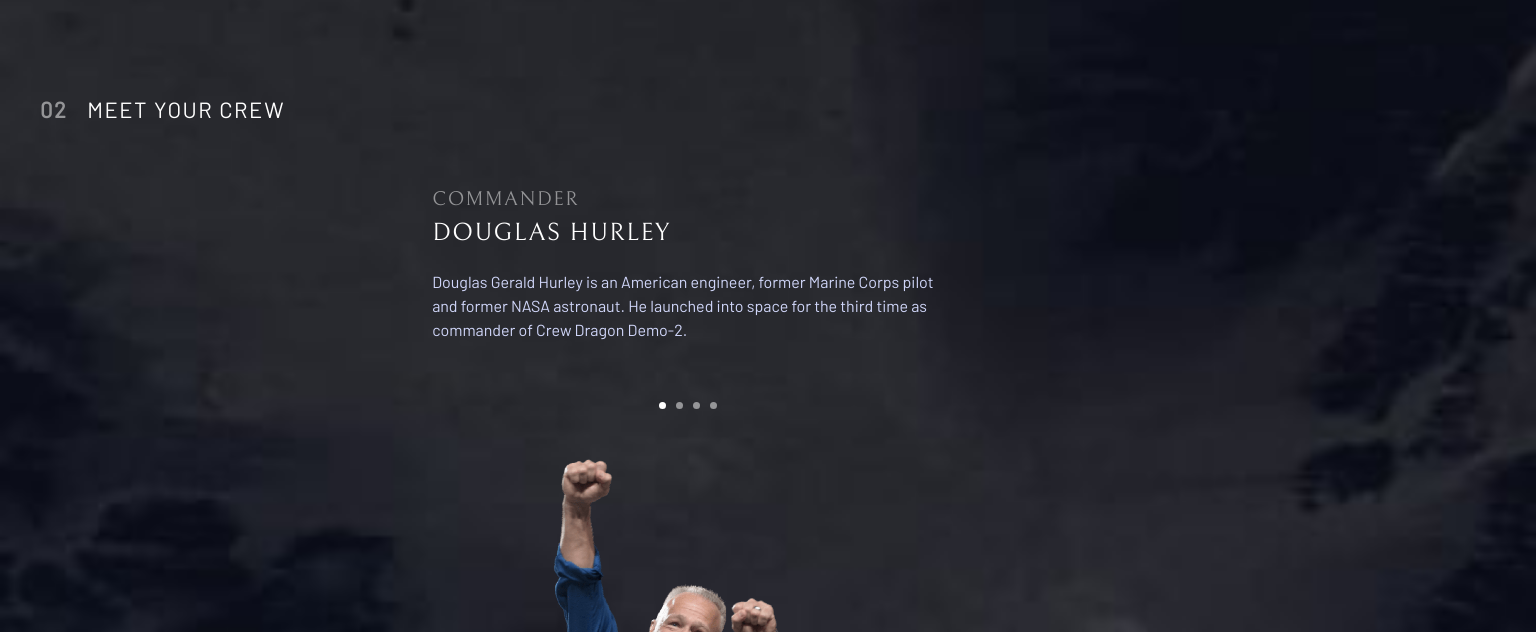
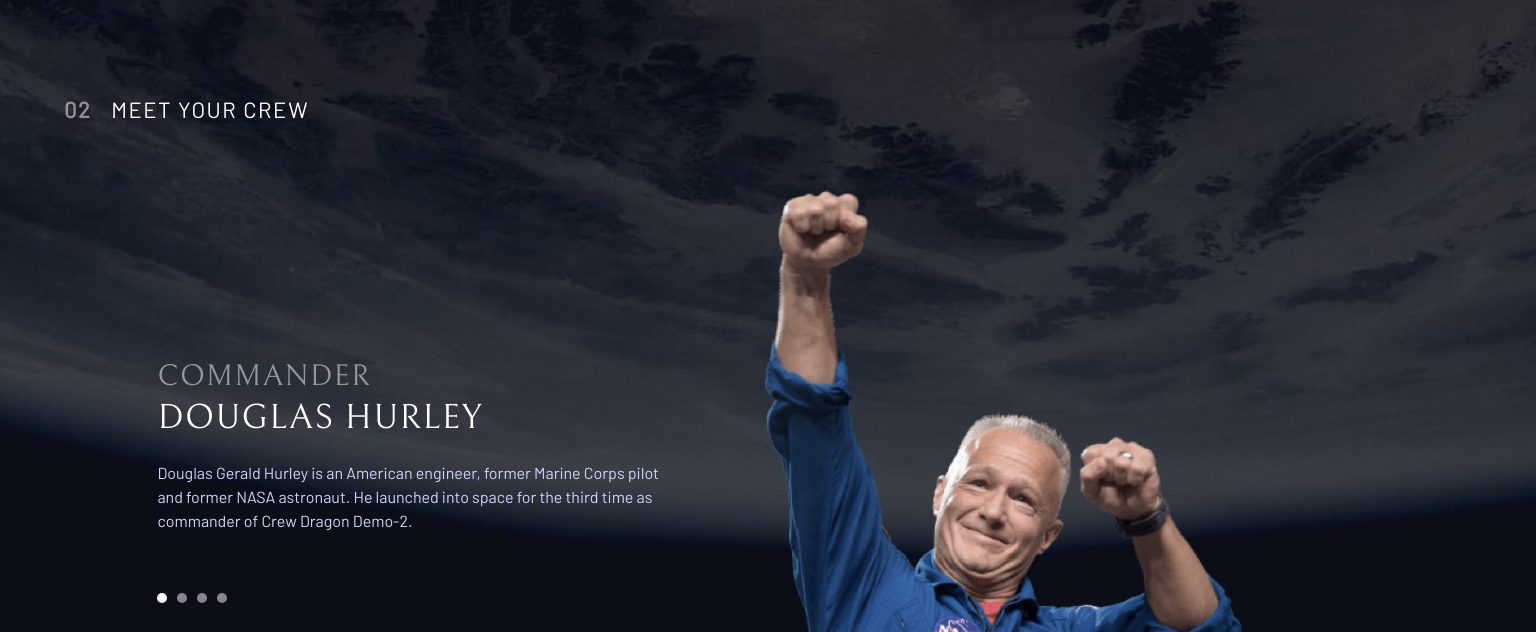
Before and after one commit to lasha-abuladze/space-tourism, a website: page index.html in a window 1536 px wide. Shown: the part 152-784 px from the top of the page. Drawn offline with Linux system fonts and the light colour scheme.

Commit message:
style(section-crew): finalize full responsiveness

```diff
--- a/app/main.scss
+++ b/app/main.scss
@@ -571,6 +571,37 @@
                 }
 
             }
+
+            .section--meet-crew {
+                background-image: url(./assets/crew/background-crew-tablet.jpg);
+
+                figure {
+                    .hero-img {
+                        width: 400px;
+                    }
+
+                    figcaption {
+                        margin-bottom: 70px;
+
+                        h1 {
+                            font-size: 30px;
+
+                            span {
+                                &:first-child {
+                                    font-size: 25px;
+                                }
+                            }
+                        }
+
+                        .slider-dots {
+                            li {
+                                width: 9px;
+                                height: 9px;
+                            }
+                        }
+                    }
+                }
+            }
         }
     }
 
@@ -692,6 +723,39 @@
 
                 }
             }
+
+            .section--meet-crew {
+                background-image: url(./assets/crew/background-crew-desktop.jpg);
+                padding-left: 64px;
+
+                figure {
+                    @include flex-row();
+                    justify-content: space-evenly;
+
+                    .hero-img {
+                        width: 480px;
+                    }
+
+                    figcaption {
+                        h1 {
+                            font-size: 35px;
+                            span {
+                                &:first-child {
+                                    font-size: 30px;
+                                }
+                            }
+                        }
+
+                        .slider-dots {
+                            justify-content: start;
+                            li {
+                                width: 10px;
+                                height: 10px;
+                            }
+                        }
+                    }
+                }
+            }
         }
     }
 
```
Also changed, not shown: app/style.css, 1 other file.
